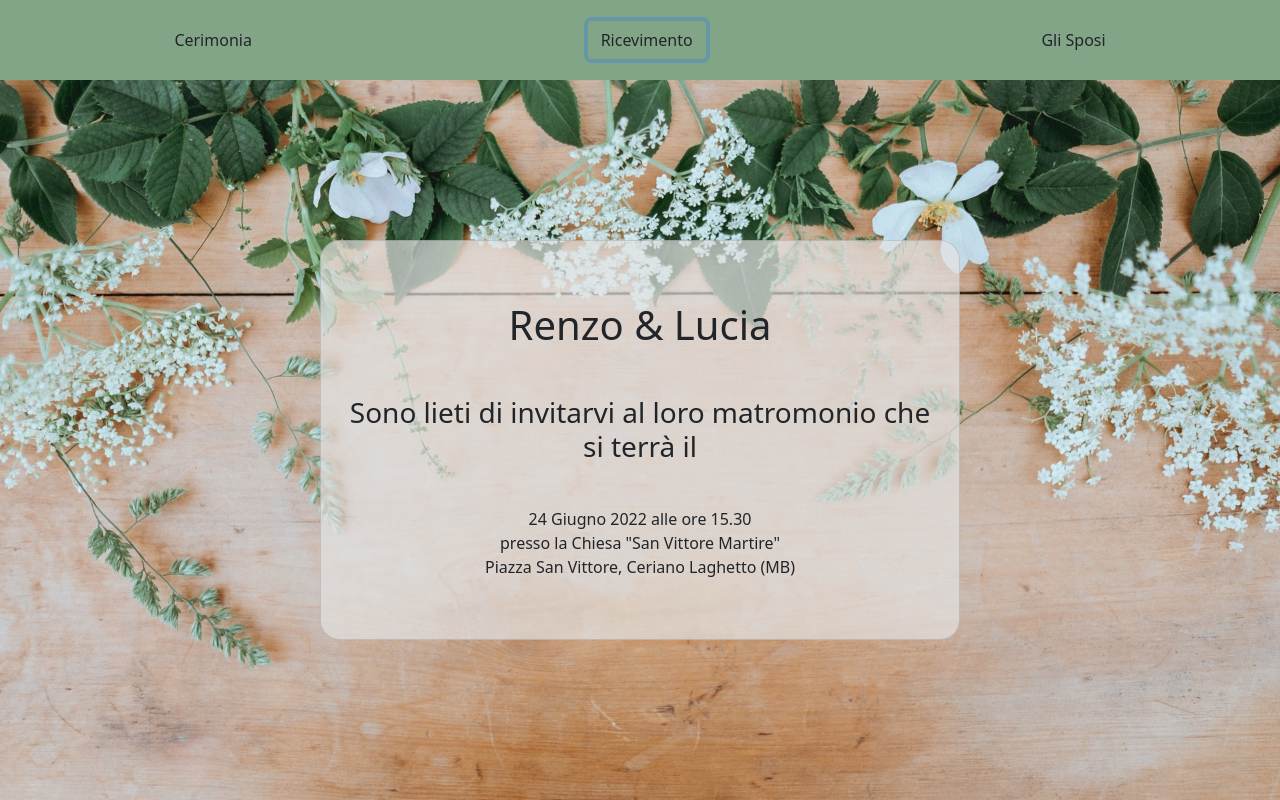
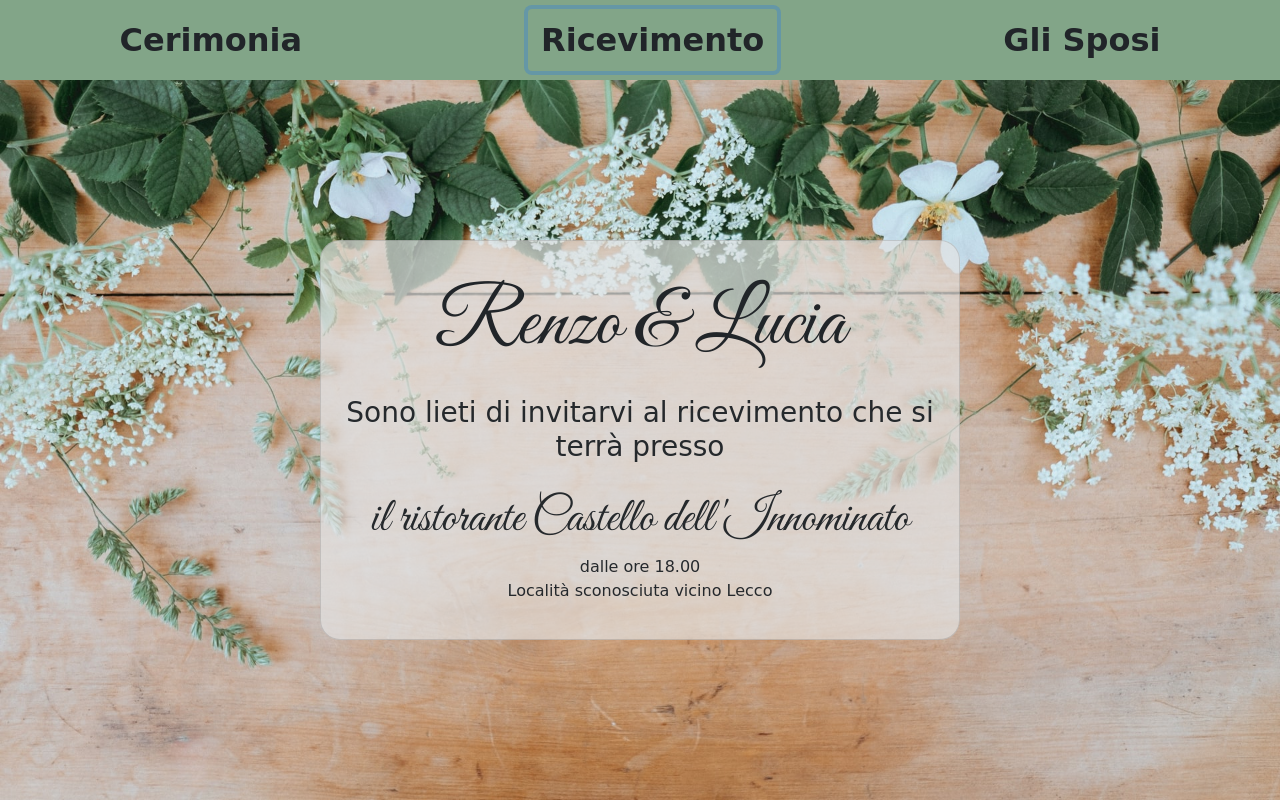
Before and after one commit to Pantella/Wedding-Day, a website: page index.html in a window 1280 px wide. Both pictures are taken after a click on the button "Ricevimento". Drawn offline with nearby package versions, Linux system fonts and the light colour scheme; files that its build step writes are made by us from their sources; files whose address does not match are found by name; a web font is replaced by a local one.

Commit message:
Aggiunti stili e animazioni

```diff
--- a/index.html
+++ b/index.html
@@ -9,15 +9,15 @@
 </head>
 <body>
     <header class="header-content">
-        <nav class="nav flex-column flex-md-row justify-content-evenly">
+        <nav class="nav flex-column flex-md-row justify-content-evenly" id="navigation">
             <div class="nav-item mx-auto">
-                <button type="button" class="btn" id="btn-cerimonia">Cerimonia</button>
+                <button type="button" class="btn" id="btn-cerimonia" data-action="cerimonia">Cerimonia</button>
             </div>
             <div class="nav-item mx-auto">
-                <button type="button" class="btn" id="btn-ricevimento">Ricevimento</button>
+                <button type="button" class="btn" id="btn-ricevimento" data-action="ricevimento">Ricevimento</button>
             </div>
             <div class="nav-item mx-auto">
-                <button type="button" class="btn" id="btn-sposi">Gli Sposi</button>
+                <button type="button" class="btn" id="btn-sposi" data-action="sposi">Gli Sposi</button>
             </div>
         </nav>
     </header>
@@ -30,6 +30,6 @@
             </section>
         </article>
     </main>
-    <script src="src/js/main.js"></script>
+    <script type="module" src="src/js/main.js"></script>
 </body>
 </html>
--- a/src/js/main.js
+++ b/src/js/main.js
@@ -0,0 +1,136 @@
+import gsap from './../../node_modules/gsap/all.js';
+
+function init() {
+
+    // PULSANTI NAVIGAZIONE HEADER
+    const navigation = document.querySelector("#navigation");
+    const btnCerimonia = document.querySelector("#btn-cerimonia");
+    const btnRicevimento = document.querySelector("#btn-ricevimento");
+    const btnSposi = document.querySelector("#btn-sposi");
+
+    // ELEMENTI DA ANIMARE
+    const sposiSx = document.querySelector("#anim-sposi-sx");
+    const sposicenter = document.querySelector("#anim-sposi-center");
+    const sposiDx = document.querySelector("#anim-sposi-dx");
+
+    const subtitle = document.querySelector("#anim-subttl");
+
+    const testo1 = document.querySelector("#anim-text-1");
+    const testo2 = document.querySelector("#anim-text-2");
+    const testo3 = document.querySelector("#anim-text-3");
+
+    const textArray = [subtitle,testo1,testo2,testo3];
+
+    // FRASI PER CAMBIO
+    const frasiCerimonia = [
+        'Sono lieti di invitarvi al loro matromonio che si terrà il', // Frase sottotitolo
+        '24 Giugno 2022 alle ore 15.30', // Frase testo 1
+        'presso la Chiesa "San Vittore Martire"', // Frase testo 2
+        'Piazza San Vittore, Ceriano Laghetto (MB)'  // Frase testo 3
+    ];
+
+    const frasiRicevimento = [
+        'Sono lieti di invitarvi al ricevimento che si terrà presso', // Frase sottotitolo
+        'il ristorante Castello dell\'Innominato', // Frase testo 1
+        'dalle ore 18.00', // Frase testo 2
+        'Località sconosciuta vicino Lecco'  // Frase testo 3
+    ];
+
+
+    // TWEENS
+    let loadTlTitle = gsap.timeline();
+    let loadTweenText = gsap.from(
+                            textArray,
+                            {
+                                delay: 2,
+                                duration: 1.5,
+                                opacity: 0,
+                                y: '20px',
+                                ease: 'sine.out'
+                            });
+    let cerimoniaTl = gsap.timeline();
+    let ricevimentoTl = gsap.timeline();
+    let sposiTl = gsap.timeline();
+    let lastTl = "cerimonia";
+
+    // SET INITIAL ANIMATION AFTER LOAD
+    loadTlTitle.from(
+        sposiSx,{
+            opacity: 0,
+            x: '-25vw',
+            duration: 2,
+            ease: "sine.out"
+        }
+    )
+    .from(
+        sposiDx,{
+            opacity: 0,
+            x: '25vw',
+            duration: 2,
+            ease: "sine.out"
+        },
+        '<'
+    );
+
+
+    // START OF INITIAL ANIMATION AFTER LOAD
+    loadTlTitle.play();
+    loadTweenText.play();
+
+    navigation.addEventListener('click',(evt)=>{
+
+        let btnDataAttr = evt.target.getAttribute("data-action");
+        console.log(btnDataAttr);
+
+        const changeFrasi = ()=>{
+            console.log('lastTl: '+lastTl);
+
+            let arrayFrasi = [];
+
+            switch(btnDataAttr) {
+                case 'cerimonia':
+                    arrayFrasi = frasiCerimonia;
+                    break;
+                case 'ricevimento':
+                    arrayFrasi = frasiRicevimento;
+                    break;
+            };
+
+            textArray.forEach((elm,index)=>{
+                elm.textContent = arrayFrasi[index];
+            });
+        };
+
+        const showText = ()=>{gsap.to(
+            textArray,
+            {
+                duration: 1.5,
+                opacity: 1,
+                // y: '20px',
+                ease: 'sine.out'
+            });};
+
+        if ( btnDataAttr && btnDataAttr!=lastTl ) {
+
+            gsap.to(
+                textArray,
+                {
+                    duration: 1.5,
+                    opacity: 0,
+                    // y: '20px',
+                    ease: 'sine.out'
+                })
+            .then(changeFrasi)
+            .then(showText);
+            lastTl = btnDataAttr;
+
+
+
+            appearTweenText.play();
+        }
+
+    });
+
+}
+
+init();
--- a/src/scss/_cartoncino.scss
+++ b/src/scss/_cartoncino.scss
@@ -7,6 +7,10 @@
     flex-flow: row nowrap;
     justify-content: center;
     align-items: center;
+
+    span {
+        display: inline-block;
+    }
 
     .cartoncino {
         width: 50vw;
@@ -23,6 +27,16 @@
         display: flex;
         flex-flow: column nowrap;
         justify-content: space-evenly;
+
+        .card-title span {
+            font-family: $handWrite-font;
+            font-size: 5rem;
+        }
+
+        .card-text #anim-text-1 {
+            font-family: $handWrite-font;
+            font-size: 3rem;
+        }
     }
 
 
--- a/src/scss/_header.scss
+++ b/src/scss/_header.scss
@@ -7,4 +7,9 @@
     justify-content: center;
 
     background-color: $olive-green;
+
+    button {
+        font-size: 2rem;
+        font-weight: bold;
+    }
 }
--- a/src/scss/_myVariables.scss
+++ b/src/scss/_myVariables.scss
@@ -1,3 +1,6 @@
+@import url('https://fonts.googleapis.com/css2?family=Great+Vibes&display=swap');
+@import url('https://fonts.googleapis.com/css2?family=Klee+One:wght@400;600&display=swap');
+
 // MY CUSTOM VARIABLES
 
 // COLORS
@@ -5,3 +8,7 @@
 $olive-green: #82a588;
 $dark-olive-green: #2f3d29;
 $paper: #e4e4e4af;
+
+// FONTS
+$handWrite-font: 'Great Vibes', cursive;
+$normal-font: 'Klee One', cursive;
--- a/src/scss/style.scss
+++ b/src/scss/style.scss
@@ -8,3 +8,7 @@
 
 
 // OVERWRITE BOOTSTRAP VARIABLES
+
+* {
+    font-family: $normal-font;
+}
```
